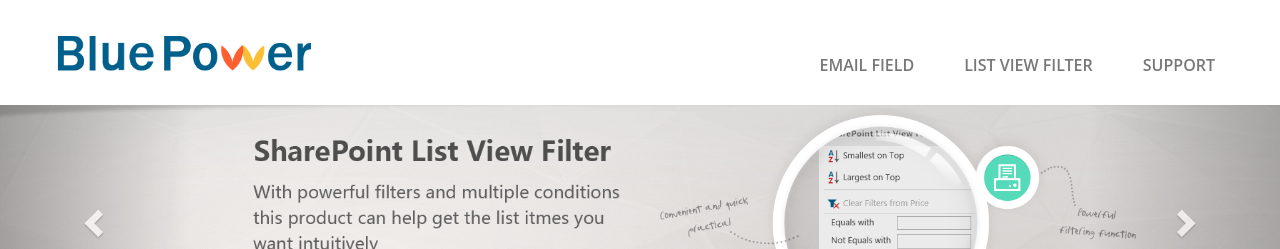
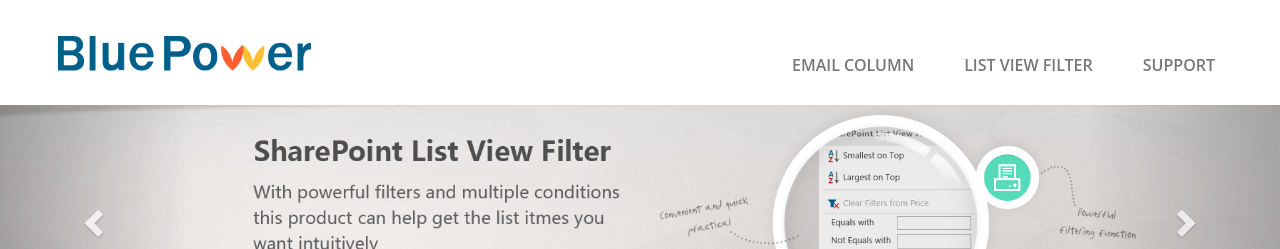
Before and after one commit to raymondlee915/raymondlee915.github.io, a Jekyll site: the page built from index.html, in a window 1280 px wide. Shown: the top 249 px of the page. Built offline with Jekyll 4.4.1, drawn with Linux system fonts in a browser that asks for light colours; nearby versions of some CDN libraries.

Commit message:
changed the image and texts a little bit

```diff
--- a/_includes/header.html
+++ b/_includes/header.html
@@ -16,7 +16,7 @@
 
               <div class="collapse navbar-collapse" id="bs-example-navbar-collapse-1">
                   <ul class="nav navbar-nav navbar-right">
-                      <li  menuItem="emailField" ><a href="sharepoint-email-field.html">EMAIL  FIELD <span class="sr-only">(current)</span></a></li>
+                      <li  menuItem="emailField" ><a href="sharepoint-email-field.html">EMAIL  COLUMN <span class="sr-only">(current)</span></a></li>
                       <li  menuItem="listViewFilter"><a href="sharepoint-list-view-filter.html">LIST  VIEW  FILTER</a></li>
                       <li  menuItem="support"><a href="sharepoint-bluepower-support.html">SUPPORT</a></li>
                       <!-- <li><a href="mailto:sales@bluepowersolutions.com">
--- a/index.html
+++ b/index.html
@@ -1,7 +1,7 @@
 ---
 layout: default
 title: BluePower Solutions
-excerpt: SharePoint Email Field, SharePoint List View Filter
+excerpt: SharePoint Email Column, SharePoint List View Filter
 menuItem: home
 pageType: index_page
 ---
--- a/sharepoint-email-field.html
+++ b/sharepoint-email-field.html
@@ -1,7 +1,7 @@
 ---
 layout: default
-title: BluePower | SharePoint Email Field
-excerpt: SharePoint Email Column can help you to create email field(column) in SharePoint easily.
+title: BluePower | SharePoint Email Column
+excerpt: SharePoint Email Column can help you to create email field in SharePoint easily.
 menuItem: emailField
 pageType: details_page
 ---
```
Also changed, not shown: assets/images/emailColumn/validation.png.
